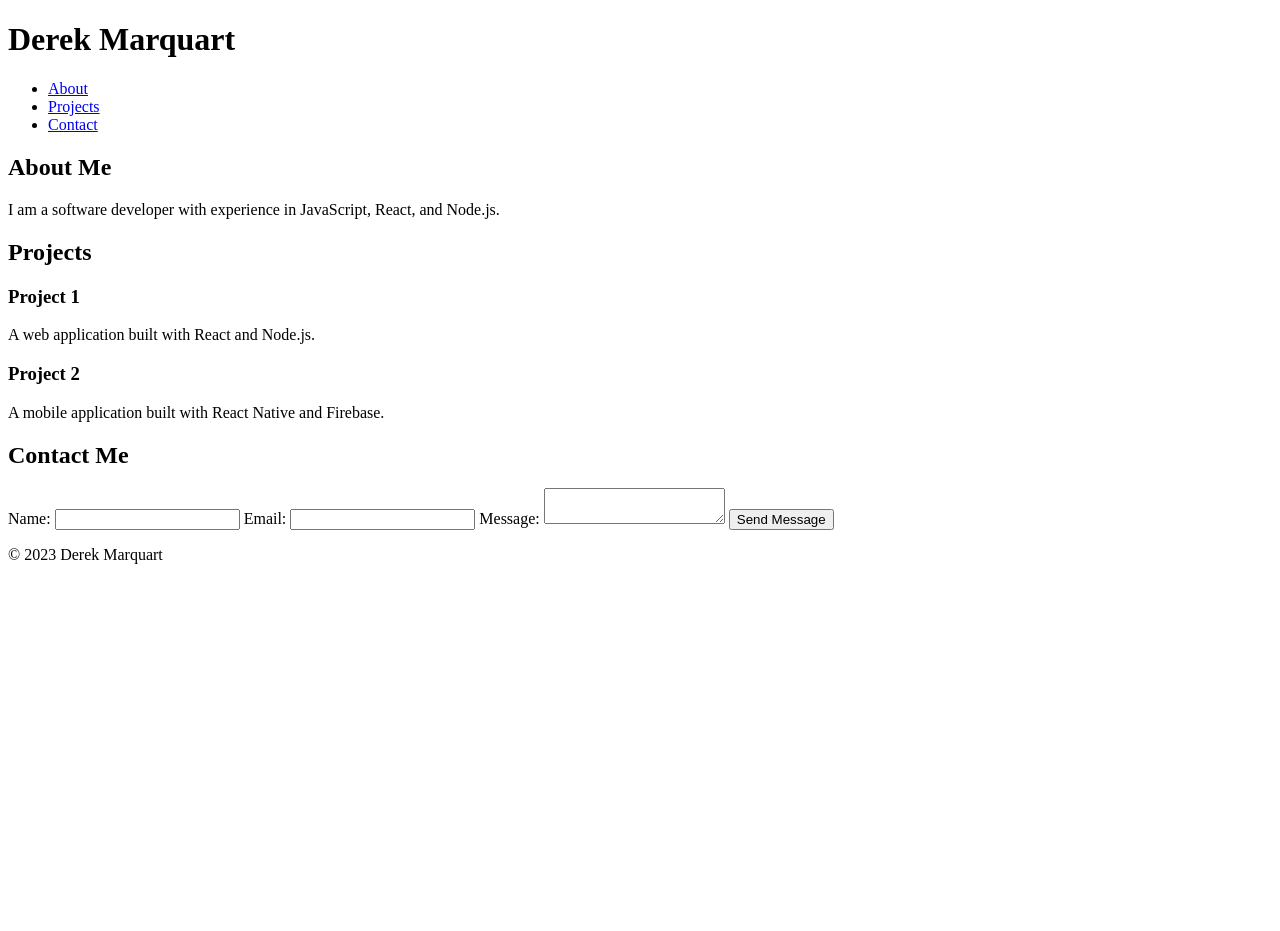
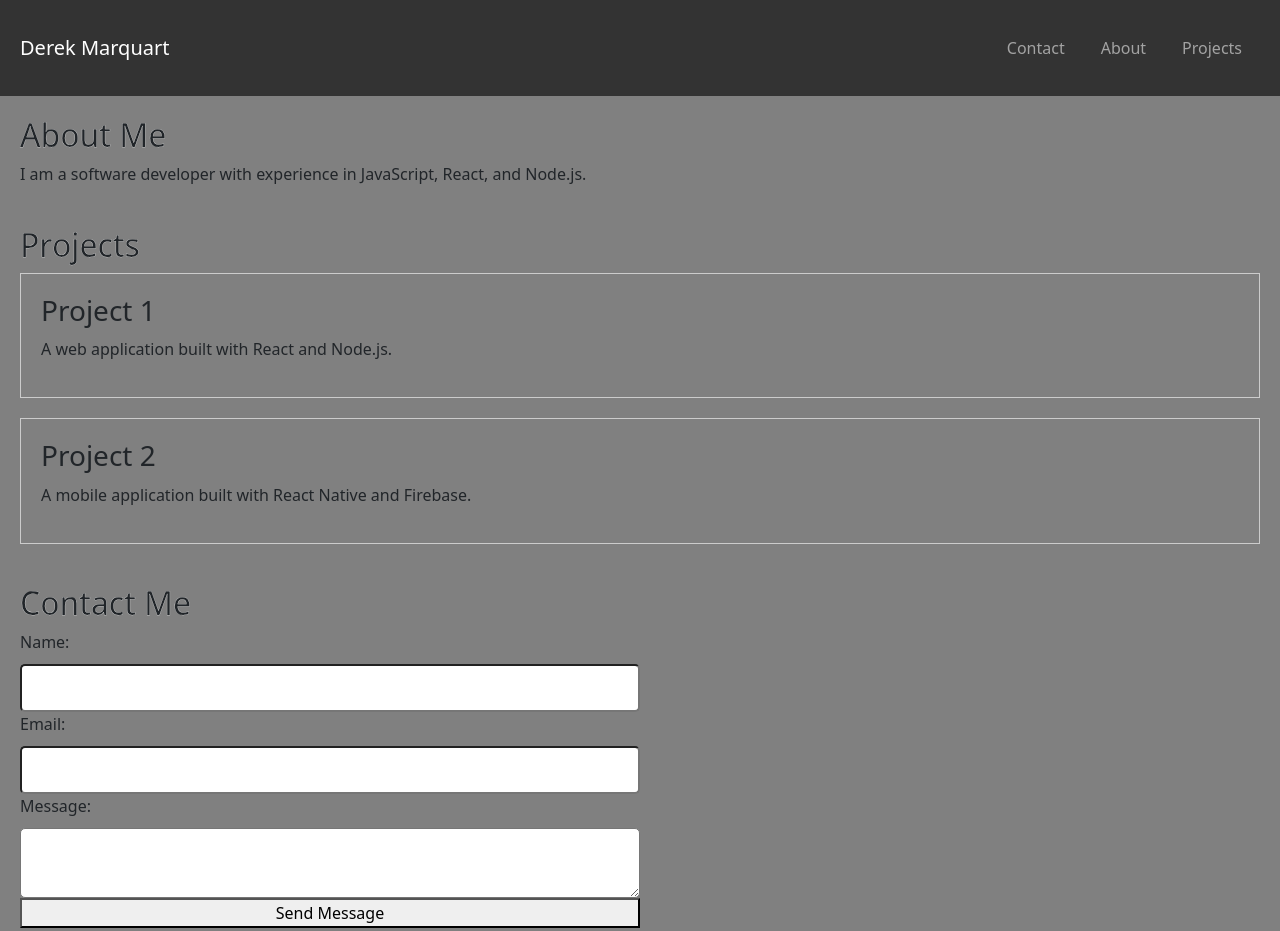
Before and after one commit to CaptainDPM/Portfolio, a plain HTML site: page index.html in a window 1280 px wide. Shown: the top 931 px of the page. Before the commit the page ends 800 px from the top, so only its background shows below. Drawn offline with nearby package versions, Linux system fonts and the light colour scheme.

Commit message:
Edited index

```diff
--- a/index.html
+++ b/index.html
@@ -4,18 +4,35 @@
     <meta charset="UTF-8">
     <meta name="viewport" content="width=device-width, initial-scale=1.0">
     <title>Software Developer Portfolio</title>
-    <link rel="stylesheet" href="style.css">
-  </head>
+    <link rel="stylesheet" href="styles.css">
+    <link href="https://cdn.jsdelivr.net/npm/bootstrap@5.3.0-alpha3/dist/css/bootstrap.min.css" rel="stylesheet" integrity="sha384-KK94CHFLLe+nY2dmCWGMq91rCGa5gtU4mk92HdvYe+M/SXH301p5ILy+dN9+nJOZ" crossorigin="anonymous">
+    <script src="https://cdn.jsdelivr.net/npm/bootstrap@5.3.0-alpha3/dist/js/bootstrap.bundle.min.js" integrity="sha384-ENjdO4Dr2bkBIFxQpeoTz1HIcje39Wm4jDKdf19U8gI4ddQ3GYNS7NTKfAdVQSZe" crossorigin="anonymous"></script>
+</head>
+
   <body>
+
     <header>
-      <h1>Derek Marquart</h1>
-      <nav>
-        <ul>
-          <li><a href="#about">About</a></li>
-          <li><a href="#projects">Projects</a></li>
-          <li><a href="#contact">Contact</a></li>
-        </ul>
-      </nav>
+    <div class="containerfuild">
+        <nav class="navbar navbar-expand-lg navbar-dark">
+            <a class="navbar-brand" href="">Derek Marquart</a>
+            <button class="navbar-toggler" type="button" data-bs-toggle="collapse" data-bs-target="#navbarSupportedContent" aria-controls="navbarSupportedContent" aria-expanded="false" aria-label="Toggle navigation">
+              <span class="navbar-toggler-icon"></span>
+            </button>
+            <div class="collapse navbar-collapse" id="navbarSupportedContent">
+              <ul class="navbar-nav ms-auto">
+                <li class="nav-item">
+                  <a class="nav-link" href="#contact">Contact</a>
+                </li>
+                <li class="nav-item">
+                  <a class="nav-link" href="#about">About</a>
+                </li>
+                <li class="nav-item">
+                  <a class="nav-link" href="#project">Projects</a>
+                </li>
+              </ul>
+            </div>
+          </nav>
+    </div>
     </header>
     <main>
       <section id="about">
```
